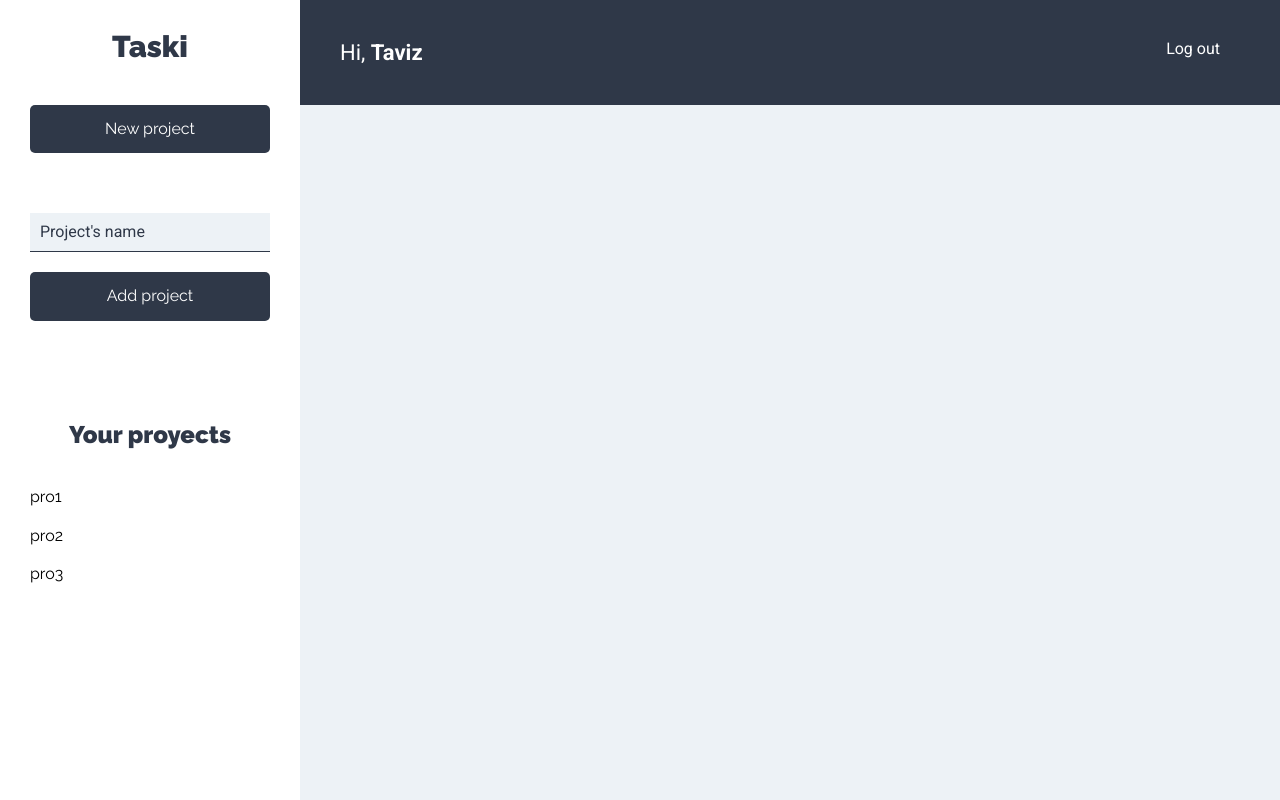
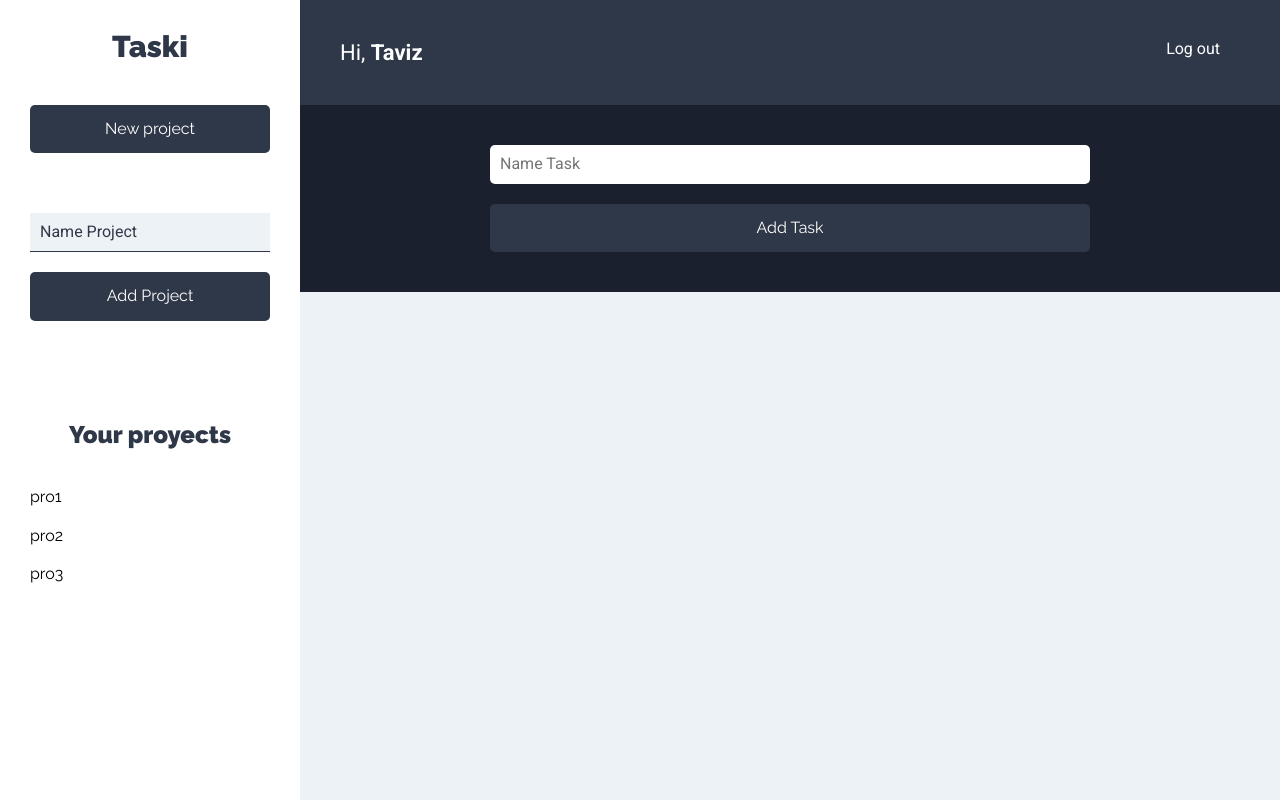
Before and after one commit to ljaviertovar/client-taski, a React (Create React App) app: page /proyects in a window 1280 px wide. Built offline with nearby package versions, Linux system fonts and the light colour scheme.

Commit message:
:sparkles: [FEAT] Create Form Task

```diff
--- a/src/components/auth/Login.jsx
+++ b/src/components/auth/Login.jsx
@@ -68,7 +68,7 @@
                         to={'/new-account'}
                         className="enlace-cuenta"
                     >
-                        Create an account
+                        Create an Account
                 </Link>
                 </div>
             </div>
--- a/src/components/auth/NewAccount.jsx
+++ b/src/components/auth/NewAccount.jsx
@@ -90,7 +90,7 @@
                         to={'/new-account'}
                         className="enlace-cuenta"
                     >
-                        Sign in
+                        Sign In
                 </Link>
                 </div>
             </div>
--- a/src/components/proyects/NewProject.jsx
+++ b/src/components/proyects/NewProject.jsx
@@ -38,7 +38,7 @@
                     className="input-text"
                     type="text"
                     name="nameProject"
-                    placeholder="Project's name"
+                    placeholder="Name Project"
                     value={nameProject}
                     onChange= {onChangeProject}
                 />
@@ -46,7 +46,7 @@
                 <input
                     type="submit"
                     className="btn btn-primario btn-block"
-                    value="Add project"
+                    value="Add Project"
                 />
 
             </form>
--- a/src/components/proyects/Proyects.jsx
+++ b/src/components/proyects/Proyects.jsx
@@ -1,6 +1,7 @@
-import React from 'react';
+import React, { Fragment } from 'react';
 import Sidebar from '../layout/Sidebar'
 import InfoBar from '../layout/InfoBar'
+import FormTask from '../tasks/FormTask'
 
 const Proyects = () => {
     return (
@@ -13,6 +14,9 @@
                 <InfoBar />
 
                 <main>
+
+                    <FormTask/>
+
                     <div className="contenedor-tareas">
 
                     </div>
--- /dev/null
+++ b/src/components/tasks/FormTask.jsx
@@ -0,0 +1,31 @@
+import React from 'react';
+
+const FormTask = () => {
+    return (
+
+        <div className="formulario">
+
+            <form>
+                <div className="contenedor-input">
+                    <input
+                        type="text"
+                        className="input-text"
+                        placeholder="Name Task"
+                        name="nameTask"
+                    />
+                </div>
+                <div className="contenedor-input">
+<input
+    type="submit"
+    className="btn btn-primario btn-submit btn-block"
+    value="Add Task"
+/>
+                </div>
+            </form>
+
+        </div>
+
+     );
+}
+
+export default FormTask;
```
Also changed, not shown: src/components/layout/InfoBar.jsx (indentation only), src/components/tasks/ListTasks.jsx (added), src/components/tasks/Task.jsx (added).
